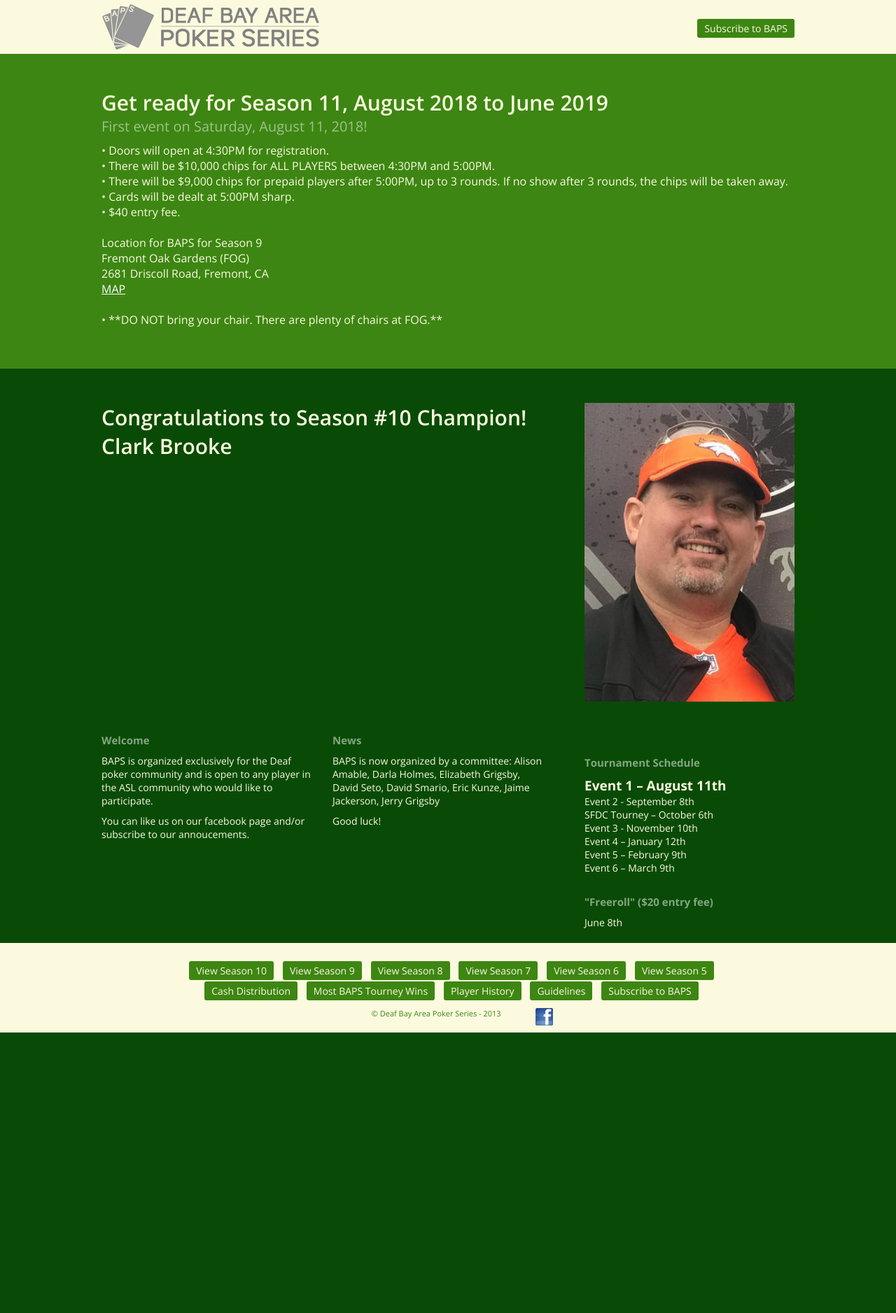
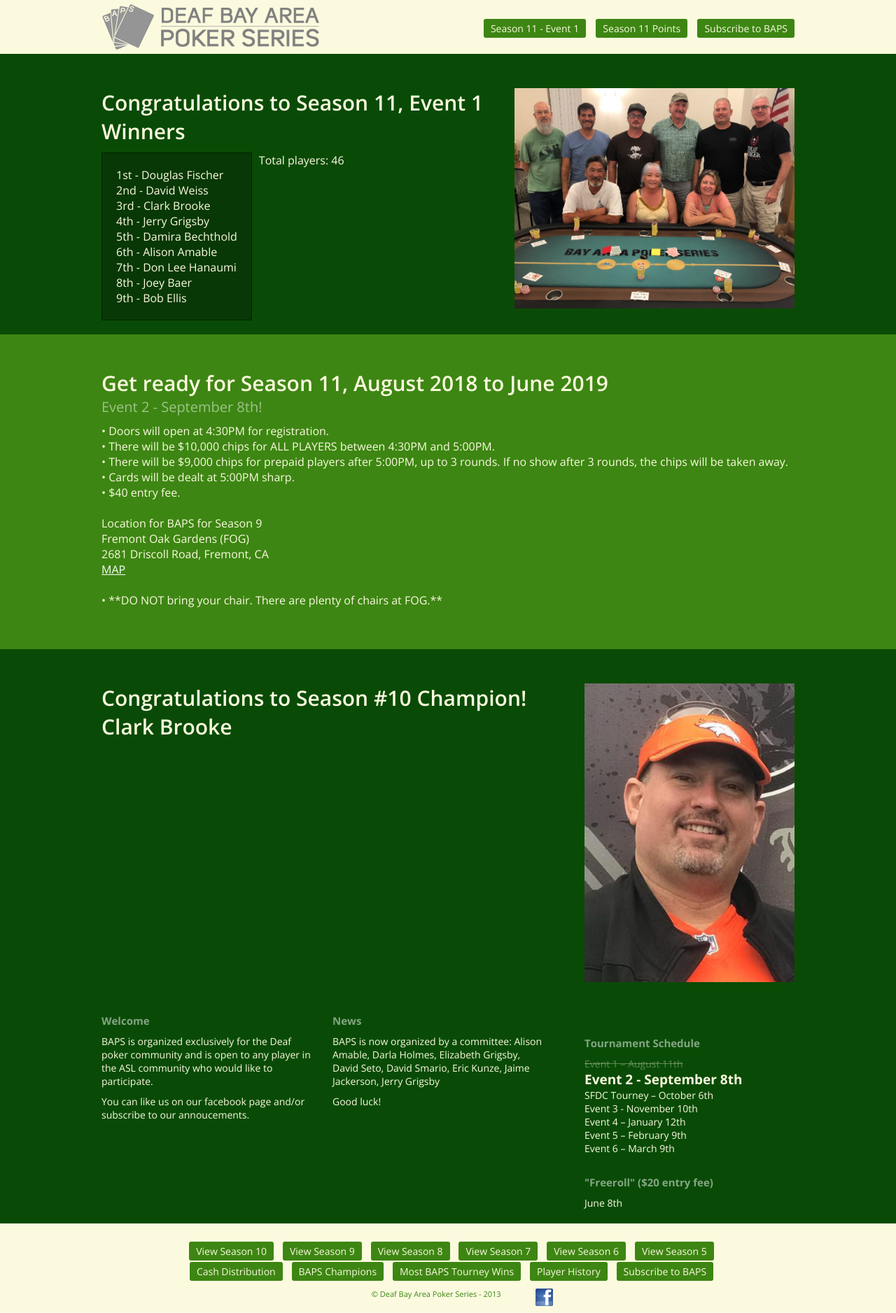
Before and after one commit to chadwtaylor/baps, a PHP site: page / in a window 1280 px wide. Shown: the whole page at 70% size. Before the commit the page ends 1476 px from the top, so only its background shows below. Run offline with PHP 8.4, Linux system fonts and the light colour scheme.

Commit message:
Season 11 event 1

```diff
--- a/index.php
+++ b/index.php
@@ -18,19 +18,51 @@
 				<div id="logo"></div>
 			</a>
 			<nav id="main">
-				<!--<a href="downloads/season11/baps-season11-event1.pdf" target="_blank">Season 11 - Event 1</a>-->
-				<!--<a href="downloads/season11/baps-season11-points.pdf" target="_blank">Season 11 Points</a>-->
-				<!--<a href="downloads/guidelines10.pdf" target="_blank">Guidelines - Season 11</a>-->
+				<a href="downloads/season11/baps-season11-event1.pdf" target="_blank">Season 11 - Event 1</a>
+				<a href="downloads/season11/baps-season11-points.pdf" target="_blank">Season 11 Points</a>
+				<!--<a href="downloads/guidelines11.pdf" target="_blank">Guidelines - Season 11</a>-->
 				<a href="http://eepurl.com/n5HGH" target="_blank">Subscribe to BAPS</a>
 			</nav>
 		</section>
 	</header>
+	<section id="bottom">
+		<section class="page clearfix">
+			<br />
+			<br />
+			<img src="images/season-11/season11event1.png" width="400" style="float:right; margin: 0 0 10px 0;" />
+			<h1>Congratulations to Season 11, Event 1 Winners</h1>
+			<p>
+				<div class="left schedule">
+					1st - Douglas Fischer
+					<br />
+					2nd - David Weiss
+					<br />
+					3rd - Clark Brooke
+					<br />
+					4th - Jerry Grigsby
+					<br />
+					5th - Damira Bechthold
+					<br />
+					6th - Alison Amable
+					<br />
+					7th - Don Lee Hanaumi
+					<br />
+					8th - Joey Baer
+					<br />
+					9th - Bob Ellis
+				</div>
+                Total players: 46
+			</p>
+			<br />
+			<br />
+		</section>
+	</section>
 	<section id="top">
 		<section class="page clearfix">
 			<br />
 			<br />
 				<h1>Get ready for Season 11, August 2018 to June 2019</h1>
-				<h2>First event on Saturday,  August 11, 2018!</h2>
+				<h2>Event 2 - September 8th!</h2>
                 <p>
                     &bullet; Doors will open at 4:30PM for registration.
     				<br />
@@ -92,9 +124,9 @@
 			<div class="box 3">
 				<h2>Tournament Schedule</h2>
 
-				<span class="next">Event 1 – August 11th</span> <!-- if completed, enter class="completed" -->
+				<span class="completed">Event 1 – August 11th</span> <!-- if completed, enter class="completed" -->
 				<br>
-				<span class="">Event 2 - September 8th </span>
+				<span class="next">Event 2 - September 8th </span>
 				<br>
 				<span class="">SFDC Tourney – October 6th</span>
 				<br>
@@ -131,9 +163,9 @@
                 </p>
                 <p>
     				<a href="downloads/cash_distribution.pdf" target="_blank">Cash Distribution</a>
+    				<a href="downloads/BAPSchampions.pdf" target="_blank">BAPS Champions</a>
     				<a href="downloads/MostBAPSTourneyWins.pdf" target="_blank">Most BAPS Tourney Wins</a>
     				<a href="downloads/baps_history.pdf" target="_blank">Player History</a>
-    				<a href="downloads/guidelines9.pdf" target="_blank">Guidelines</a>
     				<a href="http://eepurl.com/n5HGH" target="_blank">Subscribe to BAPS</a>
                 </p>
 			</nav>
```
Also changed, not shown: images/season-11/season11event1.png (added), 8 other files.
